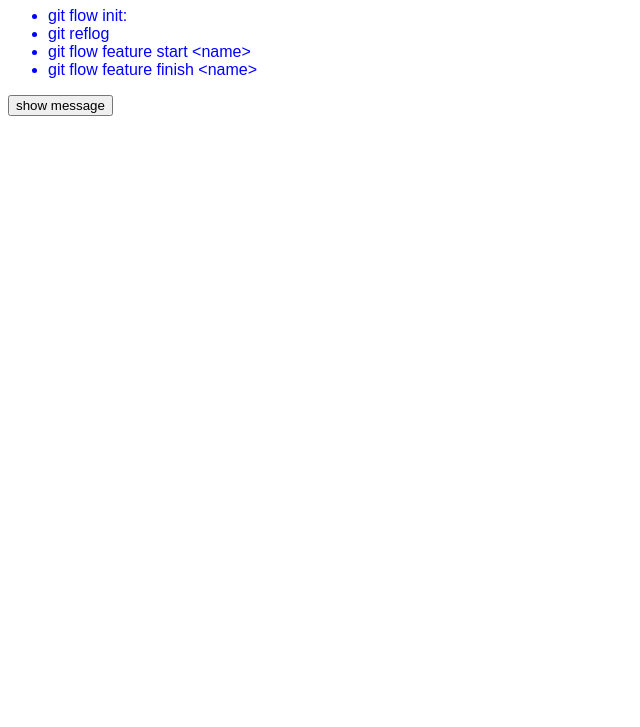
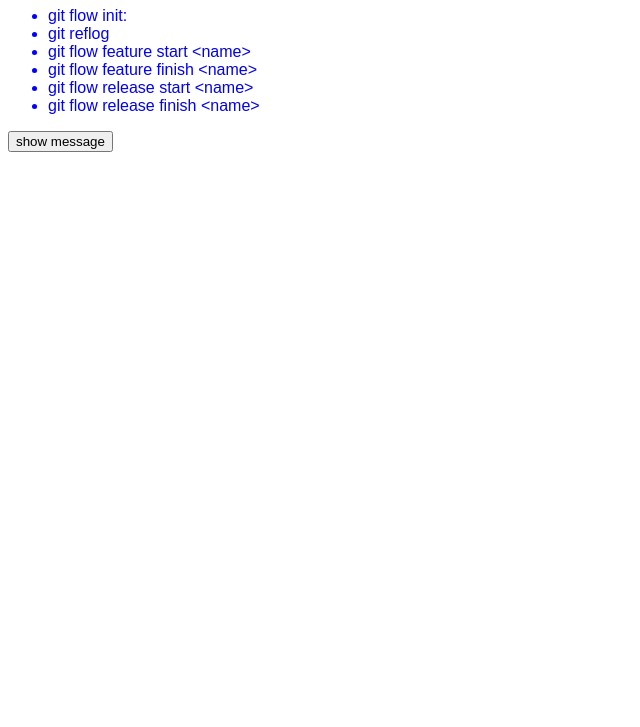
Before and after one commit to mariuszbialas/git-flow-test, a website: page index.html in a window 1280 px wide. Shown: the part 73-800 px from the top of the page, without its empty margins (0-640 px from the left). Drawn offline with Linux system fonts and the light colour scheme; files whose address does not match are found by name.

Commit message:
update index.html

```diff
--- a/index.html
+++ b/index.html
@@ -15,6 +15,8 @@
         <li>git reflog</li>
         <li>git flow feature start &lt;name&gt;</li>
         <li>git flow feature finish &lt;name&gt;</li>
+        <li>git flow release start &lt;name&gt;</li>
+        <li>git flow release finish &lt;name&gt;</li>
       </ul>
 
       <button>show message</button>
```
